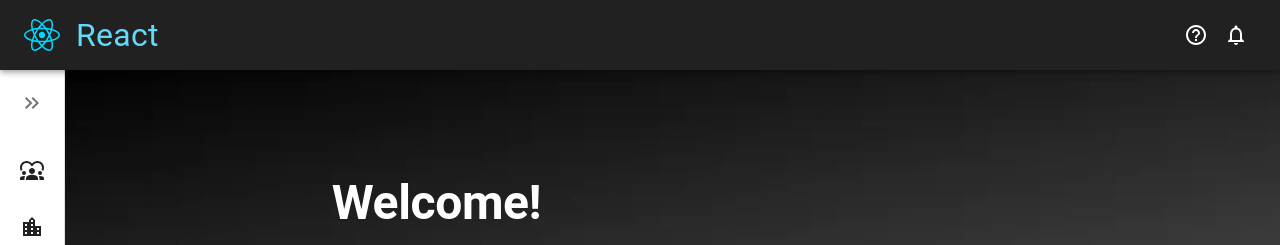
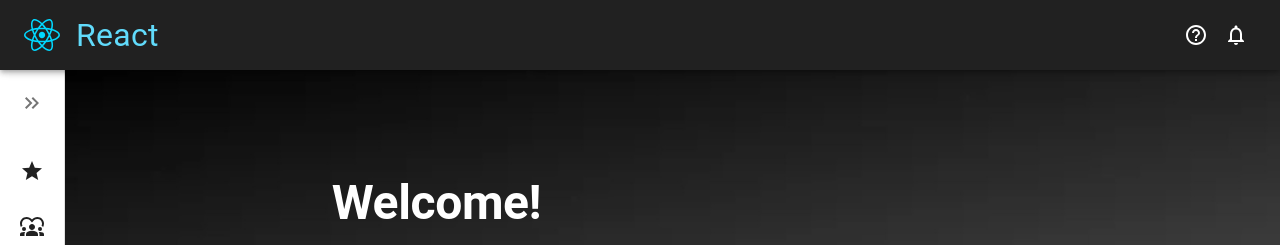
Before and after one commit to thisisfrey/react-navigation-component, a React (Vite) app: page / in a window 1280 px wide. Shown: the top 245 px of the page. Built offline with nearby package versions, Linux system fonts and the light colour scheme.

Commit message:
Added sandbox demo to readme

```diff
--- a/src/shared/navigation/navigation.tsx
+++ b/src/shared/navigation/navigation.tsx
@@ -109,13 +109,12 @@ const Navigation = ({ children }: { children: ReactNode }) => {
             },
           }}
         >
-          {favorites.length > 0 && (
-            <NavItem
-              el={favoriteContent}
-              expanded={isExpanded}
-              favorites={true}
-            />
-          )}
+          {/* {favorites.length > 0 && () */}
+          <NavItem
+            el={favoriteContent}
+            expanded={isExpanded}
+            favorites={true}
+          />
 
           {content.map((category: IContent, index) => {
             return (
--- a/src/shared/routing/Routing.tsx
+++ b/src/shared/routing/Routing.tsx
@@ -1,7 +1,7 @@
 import { Routes, Route } from "react-router-dom";
 import { flatContent } from "src/shared/content/content";
 import { favorites } from "src/shared/content/favorites";
-import Home from "src/modules/HomeX/HomeX";
+import Home from "src/modules/Home/Home";
 
 const pages = [
   {
```
Also changed, not shown: src/modules/Home/Home.tsx (renamed from src/modules/HomeX/HomeX.tsx), 1 other file (tests, documents, lock files or other folders).
